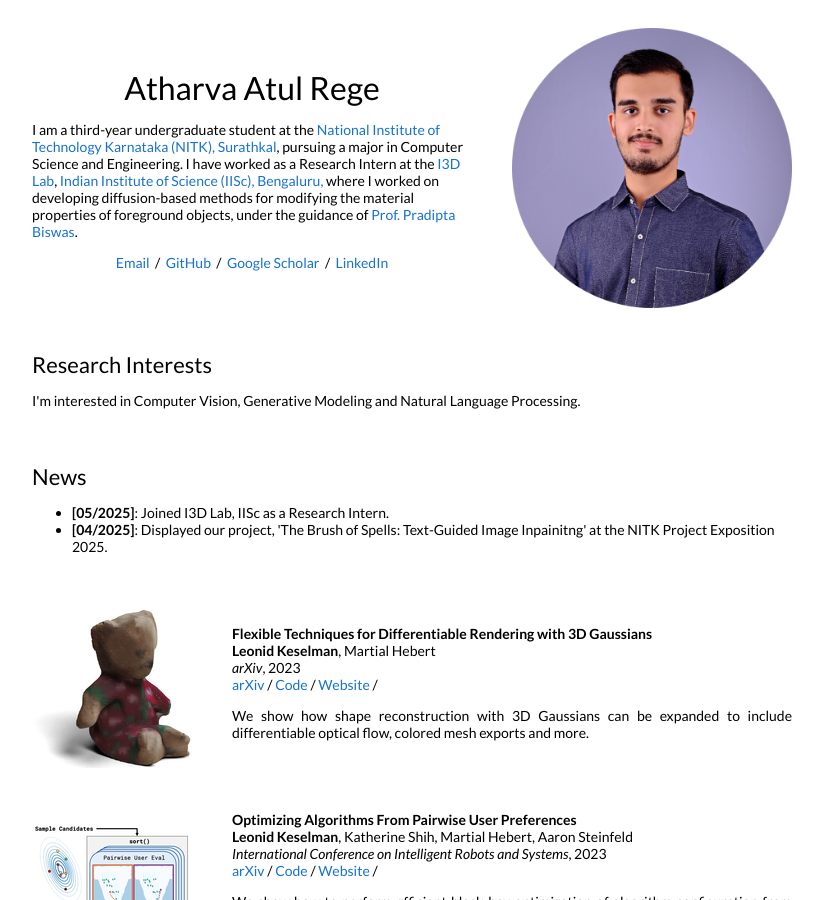
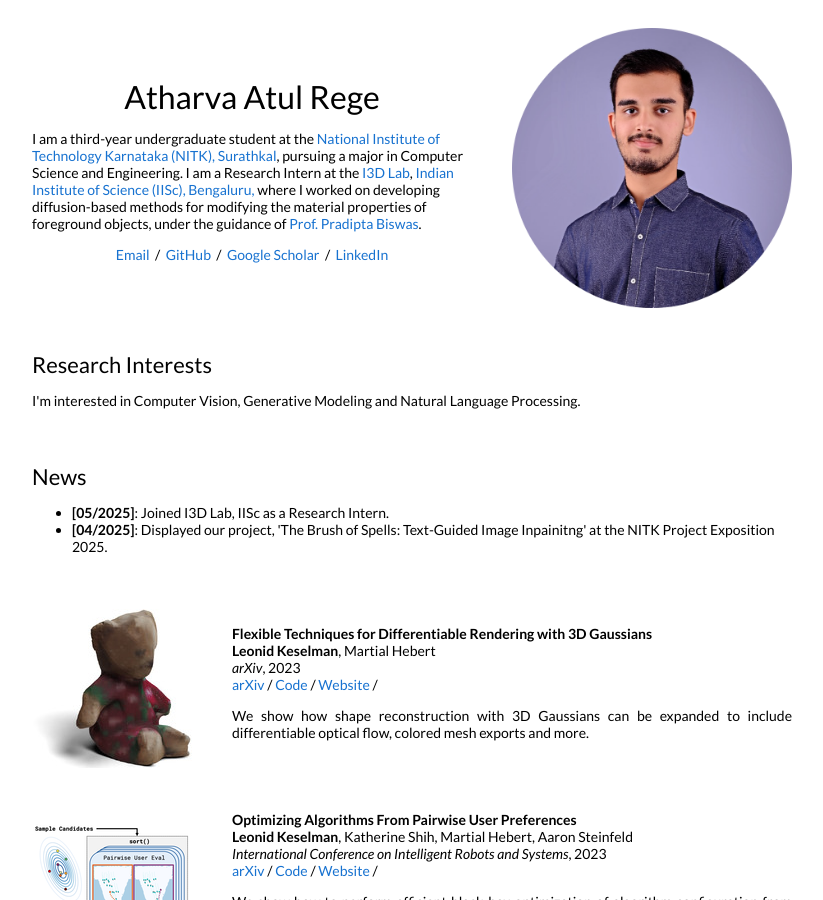
Before and after one commit to Atharva-Rege/atharva-rege.github.io, a Jekyll site: the page built from _posts/2023-08-28-3dgaussians.markdown, in a window 1280 px wide and 900 px high. Shown: the whole window, without its empty margins (228-1051 px from the left). Built offline with Jekyll 4.4.1, drawn with Linux system fonts in a browser that asks for light colours.

Commit message:
Update default.html

```diff
--- a/_layouts/default.html
+++ b/_layouts/default.html
@@ -34,7 +34,7 @@
               <h1>
                 Atharva Atul Rege
               </h1>
-              <p>I am a third-year undergraduate student at the <a href="https://www.nitk.ac.in/">National Institute of Technology Karnataka (NITK), Surathkal</a>, pursuing a major in Computer Science and Engineering. I have worked as a Research Intern at the <a href="https://cambum.net/I3D.htm">I3D Lab</a>, <a href="https://www.nitk.ac.in/">Indian Institute of Science (IISc), Bengaluru,</a> where I worked on developing diffusion-based methods for modifying the material properties of foreground objects, under the guidance of <a href="https://cambum.net/PB/">Prof. Pradipta Biswas</a>.
+              <p>I am a third-year undergraduate student at the <a href="https://www.nitk.ac.in/">National Institute of Technology Karnataka (NITK), Surathkal</a>, pursuing a major in Computer Science and Engineering. I am a Research Intern at the <a href="https://cambum.net/I3D.htm">I3D Lab</a>, <a href="https://www.nitk.ac.in/">Indian Institute of Science (IISc), Bengaluru,</a> where I worked on developing diffusion-based methods for modifying the material properties of foreground objects, under the guidance of <a href="https://cambum.net/PB/">Prof. Pradipta Biswas</a>.
               </p>
 
               <p style="text-align:center">
```
